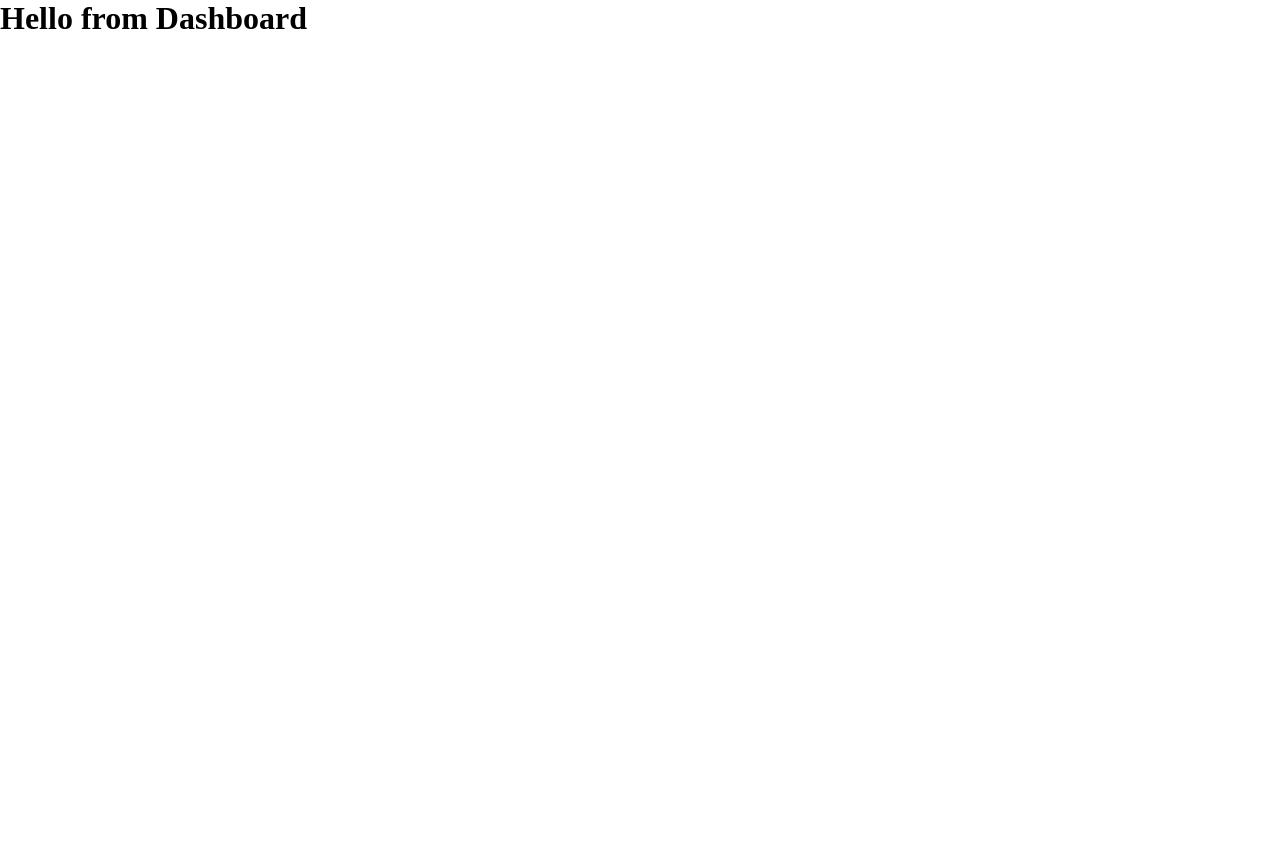
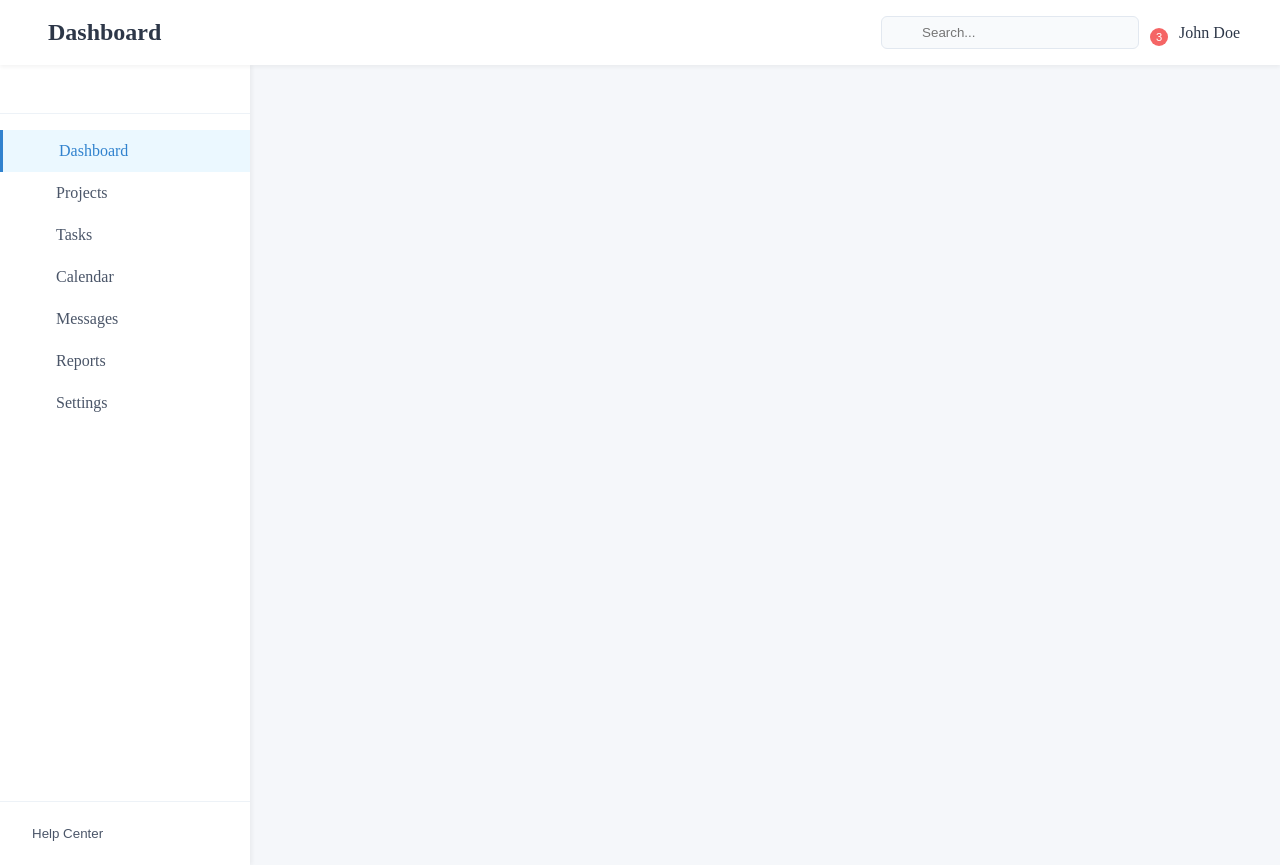
Before and after one commit to sasanedicbn/Mini-app, a Vue app in the folder Mini-app/: page /dashboard in a window 1280 px wide. Before the commit the page ends 800 px from the top, so only its background shows below. Built offline with nearby package versions, Linux system fonts and the light colour scheme.

Commit message:
Create DashboardBreadcrumbs

```diff
--- a/Mini-app/src/components/Dashboard/Dashboard.vue
+++ b/Mini-app/src/components/Dashboard/Dashboard.vue
@@ -1,3 +1,62 @@
 <template>
-    <h1>Hello from Dashboard</h1>
+  <div class="dashboard-container">
+    <DashboardHeader />
+    <div class="dashboard-content">
+      <DashboardSidebar />
+      <!-- <main class="main-content">
+        <DashboardBreadcrumbs />
+        <div class="dashboard-grid">
+          <DashboardStats />
+          <DashboardChart />
+          <DashboardRecentActivity />
+          <DashboardQuickActions />
+          <DashboardDataTable />
+        </div>
+      </main> -->
+    </div>
+  </div>
 </template>
+
+<script setup>
+import DashboardHeader from "@/components/Dashboard/DashboardHelpers/DashboardHeader.vue";
+import DashboardSidebar from "@/components/Dashboard/DashboardHelpers/DashboardSidebar.vue";
+// import DashboardBreadcrumbs from "./DashboardBreadcrumbs.vue";
+// import DashboardStats from "./DashboardStats.vue";
+// import DashboardChart from "./DashboardChart.vue";
+// import DashboardRecentActivity from "./DashboardRecentActivity.vue";
+// import DashboardQuickActions from "./DashboardQuickActions.vue";
+// import DashboardDataTable from "./DashboardDataTable.vue";
+</script>
+
+<style scoped>
+.dashboard-container {
+  display: flex;
+  flex-direction: column;
+  min-height: 100vh;
+  background-color: #f5f7fa;
+}
+
+.dashboard-content {
+  display: flex;
+  flex: 1;
+}
+
+.main-content {
+  flex: 1;
+  padding: 2rem;
+  overflow-y: auto;
+}
+
+.dashboard-grid {
+  display: grid;
+  grid-template-columns: repeat(12, 1fr);
+  gap: 1.5rem;
+  margin-top: 1.5rem;
+}
+
+@media (max-width: 1200px) {
+  .dashboard-grid {
+    grid-template-columns: 1fr;
+  }
+}
+</style>
--- /dev/null
+++ b/Mini-app/src/components/Dashboard/DashboardHelpers/DashboardBreadcrumbs.vue
@@ -0,0 +1,37 @@
+<template>
+  <div class="breadcrumbs">
+    <router-link to="/dashboard" class="breadcrumb-item">Dashboard</router-link>
+    <span class="breadcrumb-separator">/</span>
+    <span class="breadcrumb-item active">Overview</span>
+  </div>
+</template>
+
+<style scoped>
+.breadcrumbs {
+  display: flex;
+  align-items: center;
+  gap: 0.5rem;
+  font-size: 0.875rem;
+  color: #718096;
+  padding: 0.5rem 0;
+}
+
+.breadcrumb-item {
+  text-decoration: none;
+  color: inherit;
+  transition: color 0.2s;
+}
+
+.breadcrumb-item:hover:not(.active) {
+  color: #4299e1;
+}
+
+.breadcrumb-item.active {
+  color: #2d3748;
+  font-weight: 500;
+}
+
+.breadcrumb-separator {
+  color: #cbd5e0;
+}
+</style>
--- a/Mini-app/src/components/Dashboard/DashboardHelpers/DashboardHeader.vue
+++ b/Mini-app/src/components/Dashboard/DashboardHelpers/DashboardHeader.vue
@@ -17,11 +17,11 @@
           <span class="notification-badge">3</span>
         </button>
         <div class="user-profile">
-          <img
+          <!-- <img
             src="@/assets/images/avatar.jpg"
             alt="User Avatar"
             class="avatar"
-          />
+          /> -->
           <span class="user-name">John Doe</span>
           <i class="fas fa-chevron-down"></i>
         </div>
--- a/Mini-app/src/components/Dashboard/DashboardHelpers/DashboardSidebar.vue
+++ b/Mini-app/src/components/Dashboard/DashboardHelpers/DashboardSidebar.vue
@@ -1,7 +1,7 @@
 <template>
   <aside class="dashboard-sidebar">
     <div class="sidebar-logo">
-      <img src="@/assets/images/logo.svg" alt="Company Logo" />
+      <!-- <img src="@/assets/images/logo.svg" alt="Company Logo" /> -->
     </div>
     <nav class="sidebar-nav">
       <ul>
```
